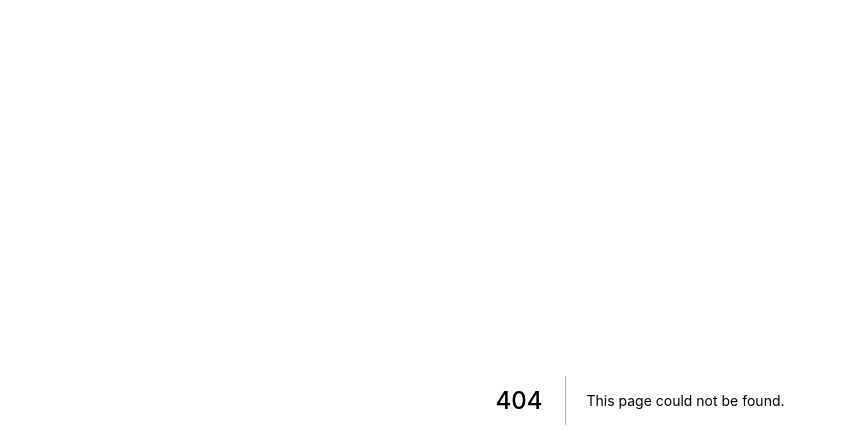
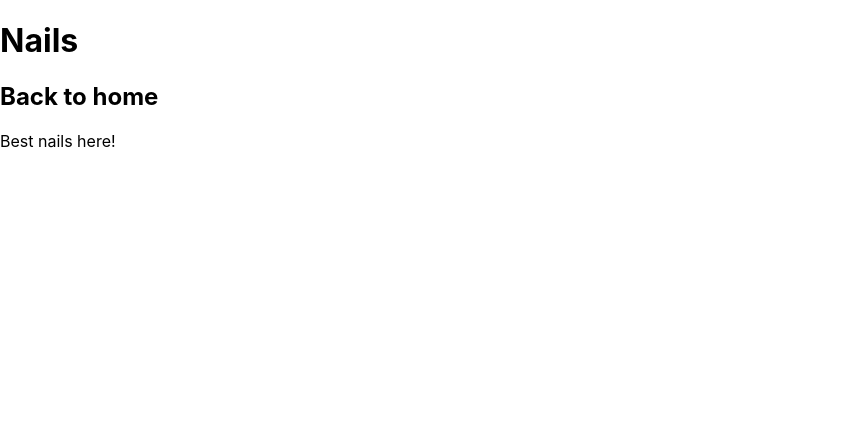
Before and after one commit to Tagir-A/exp, a Next.js app: page /shops/nails in a window 1280 px wide. Before the commit this address had no page. Shown: the top 448 px of the page, without its empty margins (0-846 px from the left). Built offline with nearby package versions, Linux system fonts and the light colour scheme.

Commit message:
Fixes Tagir-A/exp#15

```diff
--- a/src/pages/index.js
+++ b/src/pages/index.js
@@ -20,6 +20,8 @@
 
         <p className={styles.description}>
           Check <Link href='/games/tic-tac-toe'>the game</Link>
+          <br />
+          Check <Link href='/shops/nails'>the shop</Link>
         </p>
 
         <div className={styles.grid}>
--- /dev/null
+++ b/src/pages/shops/nails.tsx
@@ -0,0 +1,20 @@
+import React from 'react'
+import Head from 'next/head'
+import Link from 'next/link'
+
+export default function NailsPage() {
+  return (
+    <>
+      <Head>
+        <title>Nails</title>
+      </Head>
+      <h1>Nails</h1>
+      <h2>
+        <Link href='/'>
+          <a>Back to home</a>
+        </Link>
+      </h2>
+      <div>Best nails here!</div>
+    </>
+  )
+}
```
